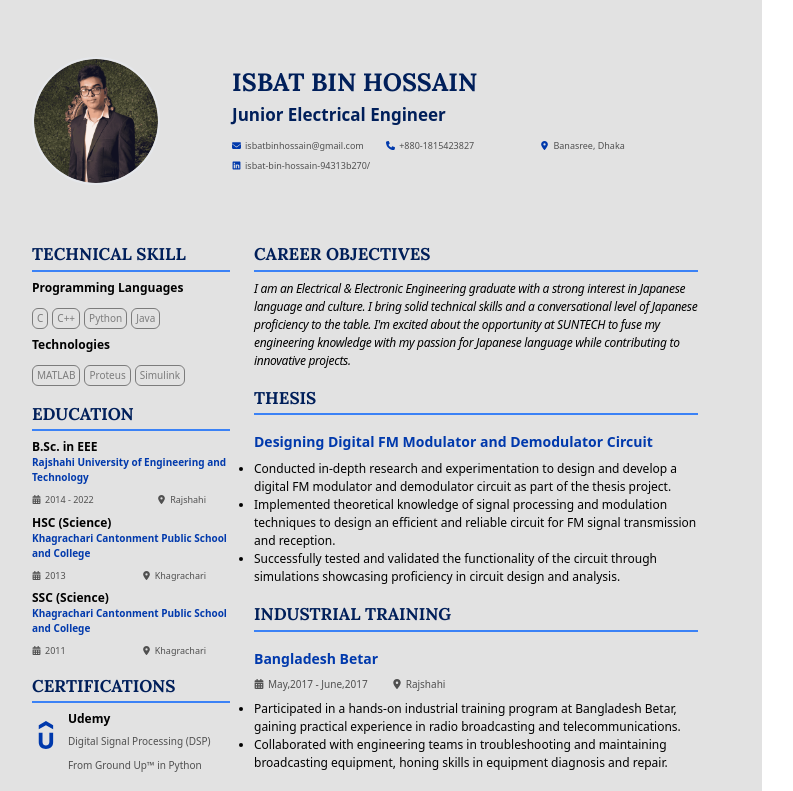
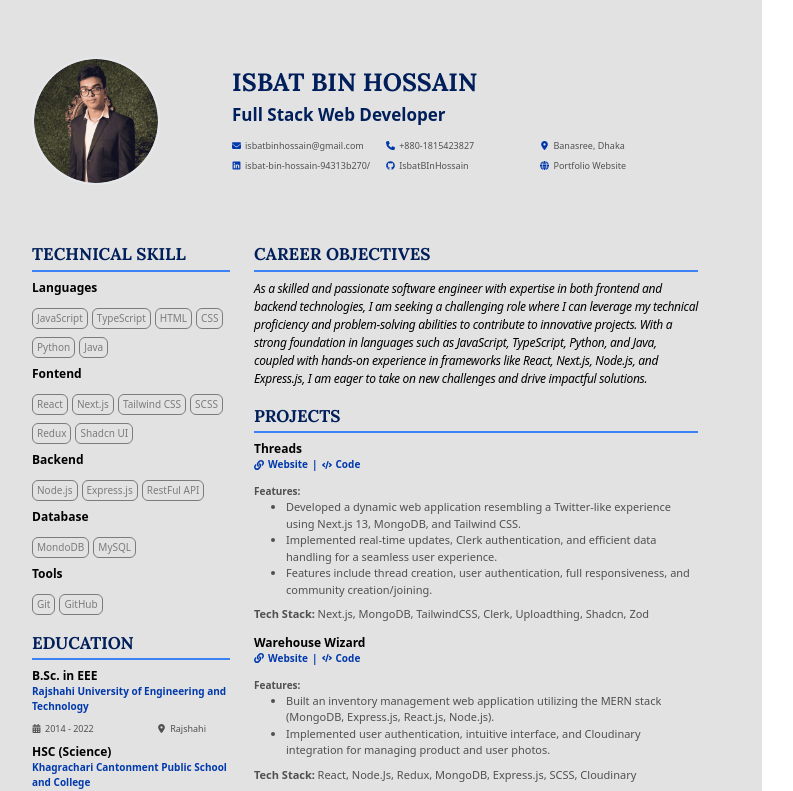
Before and after one commit to IsbatBInHossain/cv-maker, a React (Vite) app: page / in a window 1280 px wide. Shown: the top 791 px of the page, without its empty margins (32-825 px from the left). Built offline with nearby package versions, Linux system fonts and the light colour scheme.

Commit message:
Create generic header

```diff
--- a/src/components/CV.jsx
+++ b/src/components/CV.jsx
@@ -1,5 +1,5 @@
 import { CVHeader } from './CVHeader'
-import ElectricalCV from './Electrical/ElectricalCV'
+// import ElectricalCV from './Electrical/ElectricalCV'
 import { MainBody } from './MainBody'
 import { Sidebar } from './Sidebar'
 
@@ -7,11 +7,11 @@ export const CV = () => {
   return (
     <div id='cv' className=' h-[1123px] w-[794px] bg-background p-16'>
       <CVHeader />
-      {/* <div className=' mt-16 grid grid-cols-3'>
+      <div className=' mt-16 grid grid-cols-3'>
         <Sidebar />
         <MainBody />
-      </div> */}
-      <ElectricalCV />
+      </div>
+      {/* <ElectricalCV /> */}
     </div>
   )
 }
--- a/src/components/Courses.jsx
+++ b/src/components/Courses.jsx
@@ -5,7 +5,7 @@ export const Courses = () => {
   return (
     <div className=' mr-6 mt-4'>
       <Headline title='Certifications' />
-      {/* <div className='flex gap-2 mt-2'>
+      <div className='flex gap-2 mt-2'>
         <SiUdemy className=' text-secondary text-5xl' />
         <div className=''>
           <h3 className=' font-semibold text-xs'>Udemy</h3>
@@ -33,9 +33,9 @@ export const Courses = () => {
             Software Engineer Certificate
           </a>
         </div>
-      </div> */}
+      </div>
 
-      <div className='flex gap-2 mt-2'>
+      {/* <div className='flex gap-2 mt-2'>
         <SiUdemy className=' text-secondary text-5xl' />
         <div className=''>
           <h3 className=' font-semibold text-xs'>Udemy</h3>
@@ -48,7 +48,7 @@ export const Courses = () => {
             Digital Signal Processing (DSP) From Ground Up™ in Python
           </a>
         </div>
-      </div>
+      </div> */}
     </div>
   )
 }
--- a/src/components/Electrical/ElectricalBody.jsx
+++ b/src/components/Electrical/ElectricalBody.jsx
@@ -67,10 +67,10 @@ export const ElectricalBody = () => {
         </li>
         <li>
           <span className='font-semibold'>Japanese:</span> Conversational
-          (Self-taught, equivalent to JLPT N3 level)
+          {/* (Self-taught, equivalent to JLPT N3 level) */}
         </li>
       </ul>
-      <div className=' flex flex-col'>
+      {/* <div className=' flex flex-col'>
         <h4 className=' font-semibold text-[14px] text-secondary my-2'>
           Related Experiences
         </h4>
@@ -85,7 +85,7 @@ export const ElectricalBody = () => {
             understanding.
           </li>
         </ul>
-      </div>
+      </div> */}
 
       {/* <Headline title='Field of expertise' classes=' mt-4 ' />
 
--- a/src/components/HeaderList.jsx
+++ b/src/components/HeaderList.jsx
@@ -31,7 +31,7 @@ export const HeaderList = () => {
           {linkedin}
         </a>
       </li>
-      {/* <li className='text-ash flex items-center gap-1'>
+      <li className='text-ash flex items-center gap-1'>
         <FaGithub className='text-secondary' />{' '}
         <a
           href={`https://github.com/${github}`}
@@ -40,8 +40,8 @@ export const HeaderList = () => {
         >
           {github}
         </a>
-      </li> */}
-      {/* <li className='text-ash flex items-center gap-1'>
+      </li>
+      <li className='text-ash flex items-center gap-1'>
         <FaGlobe className='text-secondary' />{' '}
         <a
           href={`https://${portfolio}`}
@@ -50,7 +50,7 @@ export const HeaderList = () => {
         >
           Portfolio Website
         </a>
-      </li> */}
+      </li>
     </ul>
   )
 }
--- a/src/components/MainBody.jsx
+++ b/src/components/MainBody.jsx
@@ -10,7 +10,7 @@ export const MainBody = () => {
       <p className='italic tracking-tight mt-2 text-[12px]'>
         {jobInfo['career-objective']}
       </p>
-      <Headline title='Projects' classes=' mt-4 ' />
+      <Headline title='Projects' classes=' mt-4 mb-2 ' />
       {projects.map(project => (
         <ProjectCard project={project} key={project.name} />
       ))}
--- a/src/data.js
+++ b/src/data.js
@@ -9,30 +9,31 @@ export const personalInfo = {
 }
 
 export const jobInfo = {
-  title: 'Junior Electrical Engineer',
+  title: 'Full Stack Web Developer',
+  // 'career-objective':
+  //   'Seeking an Intern-Front End Developer role at WeTech Digital to apply and enhance my skills in web development. Eager to collaborate with a talented team in a vibrant environment, I aim to gain hands-on experience in designing, implementing, testing, and deploying high-performance user interfaces while staying abreast of industry trends and advancements. With a keen eye for detail and a passion for continuous learning, I am committed to delivering impactful solutions that drive business success and personal growth.',
   'career-objective':
-    "I am an Electrical & Electronic Engineering graduate with a strong interest in Japanese language and culture. I bring solid technical skills and a conversational level of Japanese proficiency to the table. I'm excited about the opportunity at SUNTECH to fuse my engineering knowledge with my passion for Japanese language while contributing to innovative projects. ",
-  // 'career-objective': "Results-driven Full Stack Web Developer with a passion for creating dynamic and usercentric applications. Seeking opportunities to leverage strong technical skills and creative problem-solving abilities in a challenging environment."
+    'As a skilled and passionate software engineer with expertise in both frontend and backend technologies, I am seeking a challenging role where I can leverage my technical proficiency and problem-solving abilities to contribute to innovative projects. With a strong foundation in languages such as JavaScript, TypeScript, Python, and Java, coupled with hands-on experience in frameworks like React, Next.js, Node.js, and Express.js, I am eager to take on new challenges and drive impactful solutions.',
 }
 
 export const skills = {
-  ['Programming Languages']: [
-    'C',
-    'C++',
+  languages: [
+    'JavaScript',
+    'TypeScript',
+    'HTML',
+    'CSS',
     'Python',
+    // 'C',
+    // 'C++',
     'Java',
-
-    // 'TypeScript',
-    // 'HTML',
-    // 'CSS',
-    // 'C++'
+    // 'C++',
   ],
-  technologies: [
-    'MATLAB',
-    'Proteus',
-    'Simulink',
-    // 'l',
-  ],
+  // technologies: [
+  //   'Proteus',
+  //   'Simulink',
+  //   // 'l'
+  //   'MATLAB',
+  // ],
   // technologies: [
   //   'Next.js',
   //   'Node.js',
@@ -47,18 +48,29 @@ export const skills = {
   //   'MondoDB',
   //   'MySQL',
   // ],
-  // fontend: [
-  //   'React',
-  //   'Tailwind CSS',
-  //   'SCSS',
-  //   // 'Vue.js',
-  //   'Redux',
-  //   'Shadcn UI',
+  fontend: [
+    'React',
+    'Next.js',
+    'Tailwind CSS',
+    'SCSS',
+    // 'Vue.js',
+    'Redux',
+    'Shadcn UI',
+  ],
+  backend: ['Node.js', 'Express.js', 'RestFul API'],
+  database: ['MondoDB', 'MySQL'],
+  tools: [
+    'Git',
+    'GitHub',
+    // 'Vercel',
+    //  'Figma'
+  ],
+  // others: [
+  //   'OOP',
+  //   'Problem Solving',
+  //   'MVC',
+  //   // 1
   // ],
-  // backend: ['Next.js', 'Node.js', 'Express.js', 'RestFul API'],
-  // database: ['MondoDB', 'MySQL'],
-  // tools: ['Git', 'GitHub', 'Vercel', 'Figma'],
-  // others: ['OOP', 'Problem Solving', 'RestFul API'],
 }
 
 export const projects = [
@@ -85,6 +97,27 @@ export const projects = [
     },
   },
   {
+    name: 'Warehouse Wizard',
+    desc: 'Warehouse Wizard is an inventory management web application built with the MERN stack (MongoDB, Express.js, React.js, Node.js). It allows users to manage inventory by adding, deleting, and editing products. Features include user authentication, intuitive interface, personalized user profiles, and Cloudinary integration for product and user photos.',
+    features: [
+      'Built an inventory management web application utilizing the MERN stack (MongoDB, Express.js, React.js, Node.js).',
+      'Implemented user authentication, intuitive interface, and Cloudinary integration for managing product and user photos.',
+    ],
+    'tech-stack': [
+      'React',
+      'Node.Js',
+      'Redux',
+      'MongoDB',
+      'Express.js',
+      'SCSS',
+      'Cloudinary',
+    ],
+    links: {
+      website: 'https://warehouse-wizard.vercel.app/',
+      code: 'https://github.com/IsbatBInHossain/Warehouse-Wizard',
+    },
+  },
+  {
     name: "Isbat's World",
     desc: "Explore Isbat's World, an immersive 3D portfolio experience.",
     features: [
@@ -101,27 +134,6 @@ export const projects = [
     links: {
       website: 'https://isbats-world.vercel.app/',
       code: 'https://github.com/IsbatBInHossain/isbats-world',
-    },
-  },
-  {
-    name: 'Warehouse Wizard',
-    desc: 'Warehouse Wizard is an inventory management web application built with the MERN stack (MongoDB, Express.js, React.js, Node.js). It allows users to manage inventory by adding, deleting, and editing products. Features include user authentication, intuitive interface, personalized user profiles, and Cloudinary integration for product and user photos.',
-    features: [
-      'Built an inventory management web application utilizing the MERN stack (MongoDB, Express.js, React.js, Node.js).',
-      'Implemented user authentication, intuitive interface, and Cloudinary integration for managing product and user photos.',
-    ],
-    'tech-stack': [
-      'React',
-      'Redux',
-      'MongoDB',
-      'Express.js',
-      'Node.Js',
-      'SCSS',
-      'Cloudinary',
-    ],
-    links: {
-      website: 'https://warehouse-wizard.vercel.app/',
-      code: 'https://github.com/IsbatBInHossain/Warehouse-Wizard',
     },
   },
   {
```
